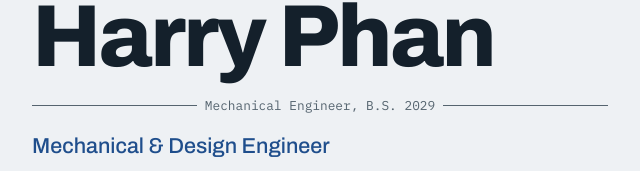
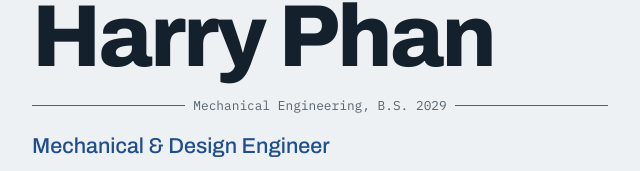
Before and after one commit to hpharryphan/hpharryphan.github.io, a plain HTML site: page index.html in a window 1280 px wide. Shown: the part 144-315 px from the top of the page, 120-760 px from the left. Drawn offline with Linux system fonts and the light colour scheme.

Commit message:
Update index.html

```diff
--- a/index.html
+++ b/index.html
@@ -138,7 +138,7 @@ footer .wrap { display: flex; flex-wrap: wrap; justify-content: space-between; g
     <!-- Hero -->
     <div class="hero">
       <h1>Harry Phan</h1>
-      <div class="dim" aria-hidden="true"><span>Mechanical Engineer, B.S. 2029</span></div>
+      <div class="dim" aria-hidden="true"><span>Mechanical Engineering, B.S. 2029</span></div>
       <p class="role">Mechanical &amp; Design Engineer</p>
       <p class="lead">I design, simulate, and build hardware-software systems. Replace this with one or two sentences on the problems you solve and the tools you use, such as CAD and FEA modeling paired with embedded C++ and test automation.</p>
       <div class="links">
```
